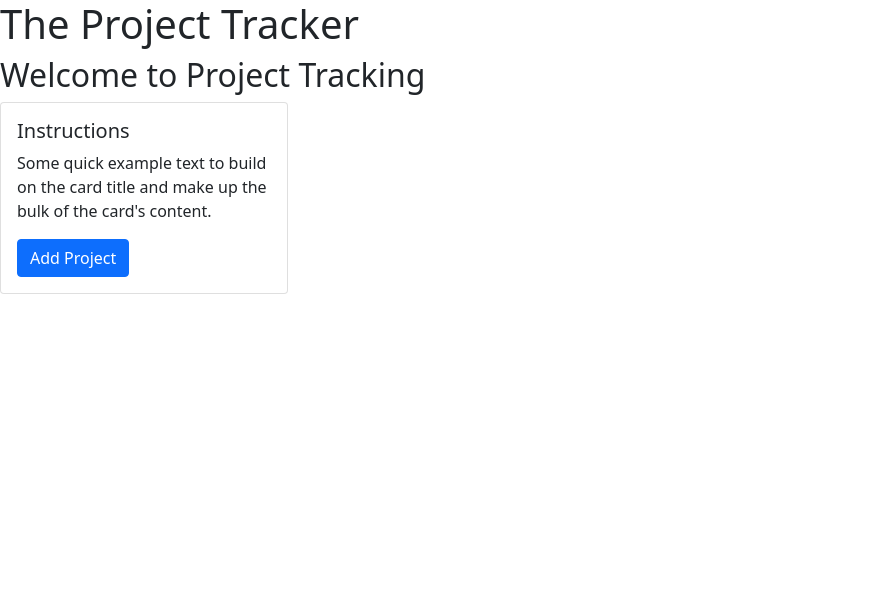
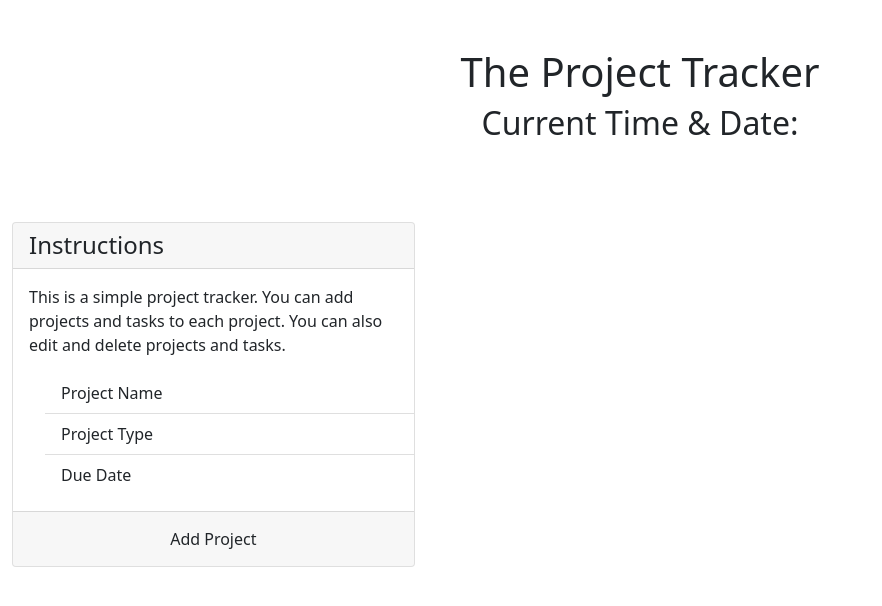
Before and after one commit to taylasagerios/the_project_tracker, a plain HTML site: page index.html in a window 1280 px wide. Shown: the whole page, without its empty margins (0-882 px from the left). Drawn offline with nearby package versions, Linux system fonts and the light colour scheme.

Commit message:
Refactor project tracker layout

```diff
--- a/index.html
+++ b/index.html
@@ -18,42 +18,35 @@
     <link rel="stylesheet" href="./assets/css/style.css" />
   </head>
 <body>
-    <header class="hero jumbotron d-flex flex-column">
+    <header class="p-5 mb-4 text-center header">
         <h1 class=""> The Project Tracker </h1>
-        <h2>Welcome to Project Tracking</h2>
-       <div class="today" id="today"></div>
-
+        <h2>Current Time & Date: <span id="time-display"></span></h2>
     </header>
-   <main class="main-container">
-    <div class="card" style="width: 18rem;">
-      <div class="card-body">
-        <h5 class="card-title">Instructions</h5>
-        <p class="card-text">Some quick example text to build on the card title and make up the bulk of the card's content.</p>
-        <button type="button" class="btn btn-primary" data-bs-toggle="modal" data-bs-target="#openProjectWindow">Add Project</button>
-      </div>
-    </div>
-      <div class="modal" id="openProjectWindow" tabindex="-1">
-        <div class="modal-dialog">
-          <div class="modal-content">
-            <div class="modal-header">
-              <h5 class="modal-title">Modal title</h5>
-              <button type="button" class="btn-close" data-bs-dismiss="modal" aria-label="Close"></button>
-            </div>
-            <div class="modal-body">
-              <p>Modal body text goes here.</p>
-            </div>
-            <div class="modal-footer">
-              <button type="button" class="btn btn-secondary" data-bs-dismiss="modal">Close</button>
-              <button type="button" class="btn btn-primary">Save changes</button>
-            </div>
+   <main class="container-fluid">
+    <div class="row">
+      <div class="col-md col-xl-4">
+        <div class="card mb-3">
+          <h2 class="h4 card-header custom-card-header">Instructions</h2>
+          <div class="card-body">
+            <p class="card-text">
+              This is a simple project tracker. You can add projects and tasks
+              to each project. You can also edit and delete projects and tasks.
+            </p>
+          </div>
+          <ul class="list-grouo list-group-flush">
+            <li class="list-group-item">Project Name</li>
+            <li class="list-group-item">Project Type</li>
+            <li class="list-group-item">Due Date</li>
+          </ul>
+          <div class="card-footer">
+            <button class="btn btn-block btn-custom w-100" data-bs-toggle="modal" data-bs-taret="#new-project-modal">Add Project</button>
           </div>
         </div>
       </div>
+      <div class="col-md col-xl-8">
 
-
-    <div class="capture"></div>
-
-    <div class="projects"></div>
+      </div>
+    </div>
    </main>
  <script src="assets/script.js"></script>
 </body>
```
